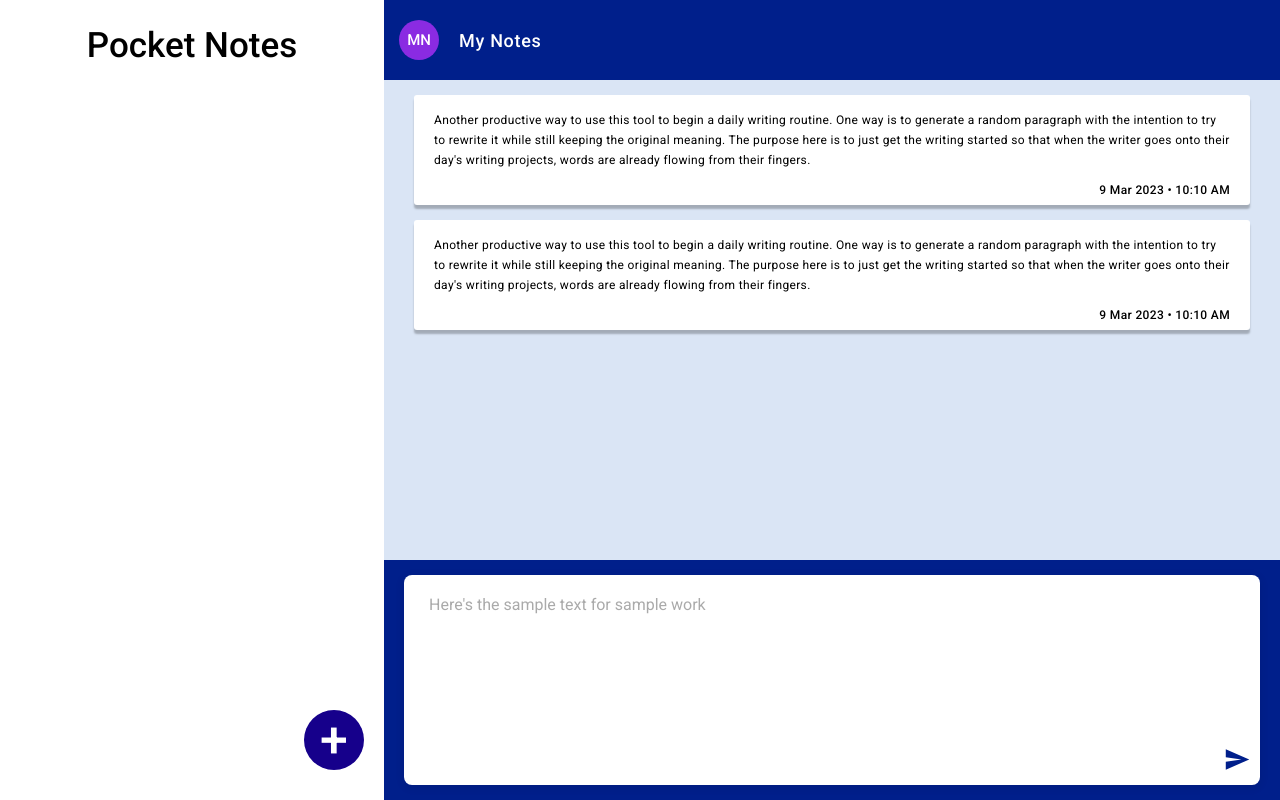
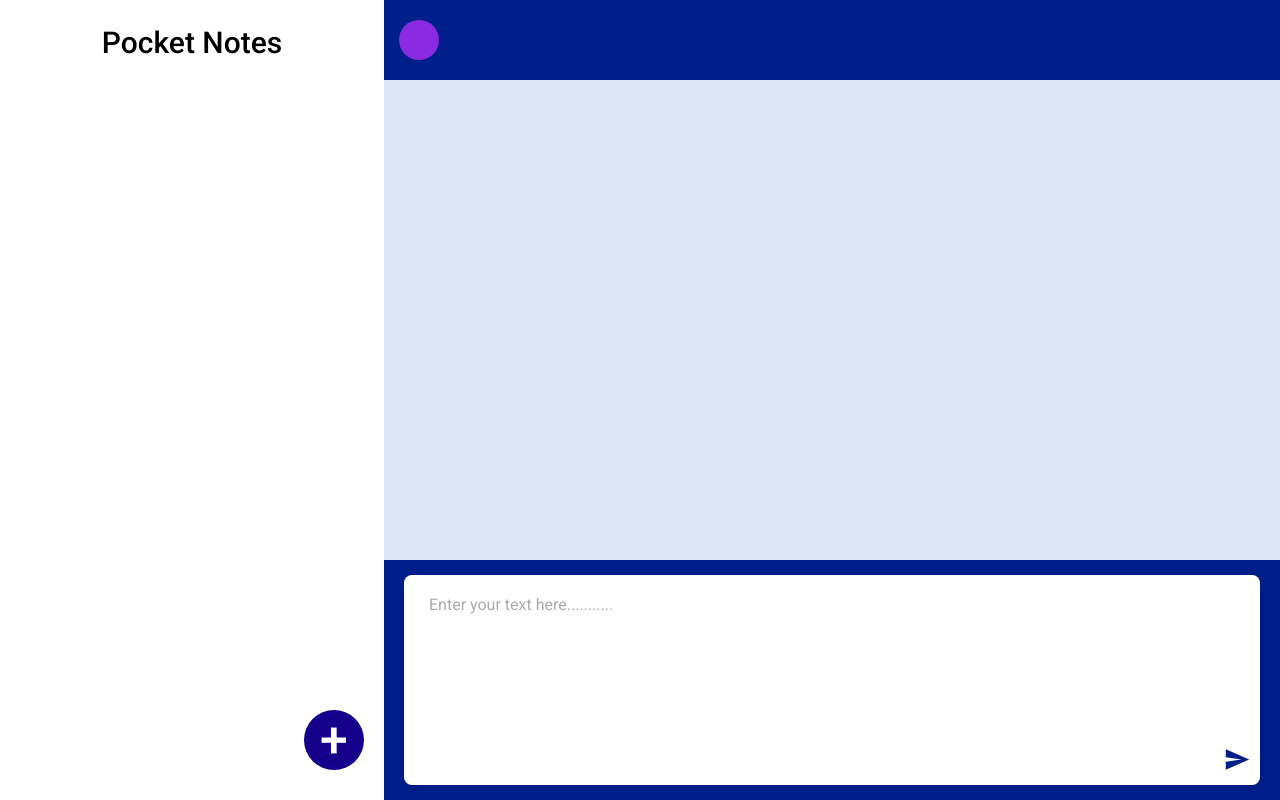
Before and after one commit to Itsroydip/PocketNotes, a React (Vite) app: page /1 in a window 1280 px wide. Built offline with nearby package versions, Linux system fonts and the light colour scheme.

Commit message:
add: notes to perticular group and save it to local storage

```diff
--- a/src/components/layout/MainSection.jsx
+++ b/src/components/layout/MainSection.jsx
@@ -1,52 +1,74 @@
 import React, {useState} from 'react'
 import styles from './MainSection.module.css'
 import { IoSendSharp } from "react-icons/io5";
+import useGlobalContext from '../../contexts/NotesContext';
+import { useParams } from 'react-router-dom';
 
 const MainSection = () => {
-  const [notes, setNotes] = useState([
-    {
-      id: 1,
-      content: "Another productive way to use this tool to begin a daily writing routine. One way is to generate a random paragraph with the intention to try to rewrite it while still keeping the original meaning. The purpose here is to just get the writing started so that when the writer goes onto their day's writing projects, words are already flowing from their fingers.",
-      timestamp: "9 Mar 2023 • 10:10 AM"
-    },
-    {
-      id: 2,
-      content: "Another productive way to use this tool to begin a daily writing routine. One way is to generate a random paragraph with the intention to try to rewrite it while still keeping the original meaning. The purpose here is to just get the writing started so that when the writer goes onto their day's writing projects, words are already flowing from their fingers.",
-      timestamp: "9 Mar 2023 • 10:10 AM"
-    },
-    // {
-    //   id: 3,
-    //   content: "Another productive way to use this tool to begin a daily writing routine. One way is to generate a random paragraph with the intention to try to rewrite it while still keeping the original meaning. The purpose here is to just get the writing started so that when the writer goes onto their day's writing projects, words are already flowing from their fingers.",
-    //   timestamp: "9 Mar 2023 • 10:10 AM"
-    // }
-  ]);
+  const { groupId } = useParams();
+  const {groups, setGroups} = useGlobalContext();
+  const [note, setNote] = useState('');
+  const metaData = groups.find(group => group.id === parseInt(groupId));
 
-  const handleSubmit = ()=>{}
+  const handleAddNote = (e)=>{
+    e.preventDefault();
+    if (note.trim() === '') return;
+
+    const currentDate = new Date();
+    const newNoteObj = {
+      id: Date.now(),
+      content: note,
+      date: currentDate.toLocaleDateString('en-US', { day: 'numeric', month: 'short', year: 'numeric' }),
+      time: currentDate.toLocaleTimeString('en-US', { hour: '2-digit', minute: '2-digit' })
+    };
+
+    const newGroups = groups.map((group) => {
+    return  group.id === parseInt(groupId)
+        ? { ...group, notes: [...group.notes, newNoteObj] }
+        : group
+    })
+
+    setGroups(newGroups);
+    localStorage.setItem('groups', JSON.stringify(newGroups));
+    setNote('');
+
+  }
+
 
   return (
     <div className={styles.container}>
       <div className={styles.header}>
-        <div className={styles.logo}>
-          <p>MN</p>
+        <div className={styles.logo} style={{background: metaData?.groupColor}}>
+          <p> {metaData?.initial} </p>
         </div>
-        <h1 className={styles.heading}>My Notes</h1>
+        <h1 className={styles.heading}> {metaData?.groupName} </h1>
       </div>
 
       <div className={styles.notesContainer}>
-          {notes.map((note) => (
-            <div key={note.id} className={styles.note}>
-              <p className={styles.noteContent}>{note.content}</p>
-              <p className={styles.noteTimestamp}>{note.timestamp}</p>
-            </div>
-          ))}
+          {
+            metaData?.notes
+            .map((note) => (
+              <div key={note.id} className={styles.note}>
+                <p className={styles.noteContent}>{note.content}</p>
+                <p className={styles.noteTimestamp}>
+                  {note.time}
+                  <span className={styles.divider}>•</span>
+                  {note.date}
+
+                </p>
+              </div>
+            ))
+          }
       </div>
 
       <div className={styles.footer}>
-        <form onSubmit={handleSubmit} className={styles.input_container}>
+        <form onSubmit={handleAddNote} className={styles.input_container}>
             <textarea
-              // value={}
-              placeholder="Here's the sample text for sample work"
+              value={note}
+              placeholder="Enter your text here..........."
               className={styles.textbox}
+              onChange={(e)=> setNote(e.target.value)}
+              onKeyDown={(e)=> {if(e.key==='Enter') handleAddNote(e)} }
             />
             <button type="submit" className={styles.send_button}>
             <IoSendSharp className={styles.send_icon}/>
--- a/src/components/layout/MainSection.module.css
+++ b/src/components/layout/MainSection.module.css
@@ -63,6 +63,9 @@
 .noteTimestamp{
     text-align: right;
     font-weight: 500;
+    display: flex;
+    align-items: center;
+    flex-flow: row-reverse;
 }
 
 
@@ -109,6 +112,11 @@
     font-size: 2.5rem;
 }
 
+.divider{
+    font-size: 2.6rem;
+    margin: 0rem 1.5rem;
+}
+
 .notesContainer::-webkit-scrollbar {
     width: 0.9rem;
 }
--- a/src/components/layout/Sidebar.jsx
+++ b/src/components/layout/Sidebar.jsx
@@ -7,6 +7,7 @@ import useGlobalContext from '../../contexts/NotesContext'
 const Sidebar = () => {
     const {groups} = useGlobalContext();
     const [showModal, setShowModal] = useState(false);
+
 
     const handleCreate = ()=>{
         setShowModal(true);
--- a/src/components/layout/Sidebar.module.css
+++ b/src/components/layout/Sidebar.module.css
@@ -4,23 +4,19 @@
 }
 
 .main{
-    padding-top: 10rem;
-    height: 100%;
-    overflow-y: scroll;
-
+    height: 85%;
+    overflow-y: auto;
 }
-
 
 .heading{
     background-color: rgb(255, 255, 255);
     padding: 2.5rem 0;
-    position: absolute;
-    top: 0;
     width: 100%;
+    height: 15%;
 }
 
 .heading p{
-    font-size: 3.5rem;
+    font-size: 3rem;
     font-weight: 500;
     letter-spacing: 2%;
     text-align: center;
@@ -43,16 +39,16 @@
 
 .main::-webkit-scrollbar {
     width: 0.5rem;
-    height: 50%;
-  }
-
-.main ::-webkit-scrollbar-track {
-    box-shadow: inset 0 0 5px rgba(217, 217, 217, 1);
-    border-radius: 10px;
-    background: transparent;
-  }
-
+}
+.main::-webkit-scrollbar-track {
+    background-color: rgba(217, 217, 217, 1);
+    border-radius: 6px;
+}
 .main::-webkit-scrollbar-thumb {
-    background: white;
-    border-radius: 10px;
-  }
+    background-color: white;
+    border-radius: 6px;
+    border: 0.15rem solid rgba(217, 217, 217, 1);
+}
+.main::-webkit-scrollbar-thumb:hover {
+    background-color: #ffffffdd;
+}
--- a/src/components/ui/GroupStrip.module.css
+++ b/src/components/ui/GroupStrip.module.css
@@ -30,14 +30,14 @@
     border: none;
     border-radius: 50%;
     font-weight: 500;
-    font-size: 2.2rem;
+    font-size: 2rem;
     color: white;
 }
 
 
 .name{
     width: 25rem;
-    font-size: 2.2rem;
+    font-size: 2rem;
     font-weight: 500;
     letter-spacing: 0.02rem;
     margin-left: 2rem;
--- a/src/contexts/NotesContext.jsx
+++ b/src/contexts/NotesContext.jsx
@@ -19,7 +19,7 @@ const NotesContextProvider = ({children})=>{
     };
 
     return(
-        <NotesContext.Provider value={{groups, addGroups}}>
+        <NotesContext.Provider value={{groups, setGroups, addGroups}}>
             {children}
         </NotesContext.Provider>
     )
--- a/src/main.jsx
+++ b/src/main.jsx
@@ -17,7 +17,7 @@ const router = createBrowserRouter([
         element: <Home/>
       },
       {
-        path: "/:id",
+        path: "/:groupId",
         element: <MainSection/>
       }
     ]
```
Also changed, not shown: src/components/ui/GroupStrip.jsx (line endings or trailing spaces).
